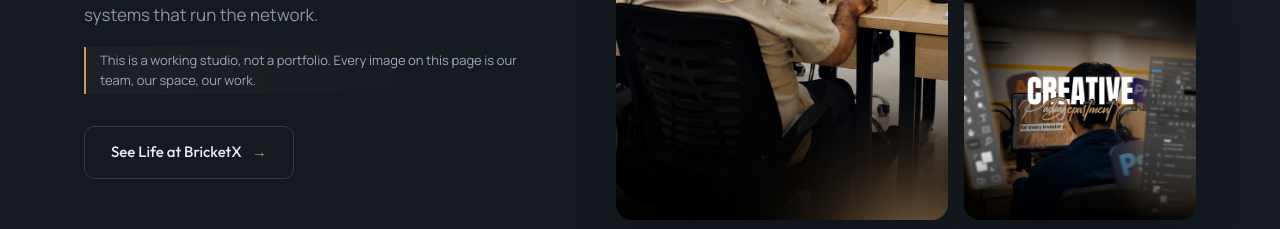
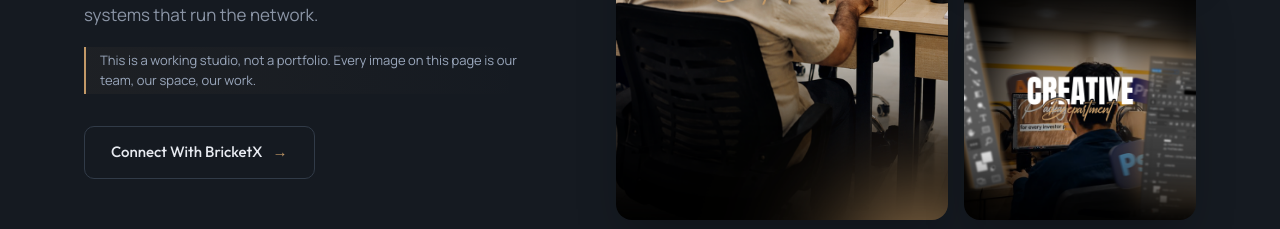
Before and after one commit to BricketX-Dev/bricketx_pk, a Next.js app: page /our-culture in a window 1280 px wide. Shown: the part 1840-2069 px from the top of the page. Built offline with nearby package versions, Linux system fonts and the light colour scheme.

Commit message:
internal-linking issue resolved!!

```diff
--- a/components/culture/LifeAtBricketX.tsx
+++ b/components/culture/LifeAtBricketX.tsx
@@ -55,12 +55,14 @@ export default function LifeAtBricketX() {
             </p>
             <div className="mt-[32px]">
               <Link
-                href="/life-at-bricketx"
-                className="group font-heading font-medium text-[15px] py-[14px] px-[26px] rounded-[10px] transition-all duration-300 inline-flex items-center gap-[10px] border border-[#313B48] text-[#E7EAF0] hover:border-[#c39967] hover:bg-[#c39967]/10 hover:shadow-[0_0_20px_rgba(195,153,103,0.15)] hover:-translate-y-1"
-              >
-                See Life at BricketX
-                <span className="transition-transform duration-300 group-hover:translate-x-1 text-[#c39967]">&rarr;</span>
-              </Link>
+                  href="/contact"
+                  className="group font-heading font-medium text-[15px] py-[14px] px-[26px] rounded-[10px] transition-all duration-300 inline-flex items-center gap-[10px] border border-[#313B48] text-[#E7EAF0] hover:border-[#c39967] hover:bg-[#c39967]/10 hover:shadow-[0_0_20px_rgba(195,153,103,0.15)] hover:-translate-y-1"
+                >
+                  Connect With BricketX
+                  <span className="transition-transform duration-300 group-hover:translate-x-1 text-[#c39967]">
+                    &rarr;
+                  </span>
+                </Link>
             </div>
           </motion.div>
 
```
Also changed, not shown: 1 other file (tests, documents, lock files or other folders).
